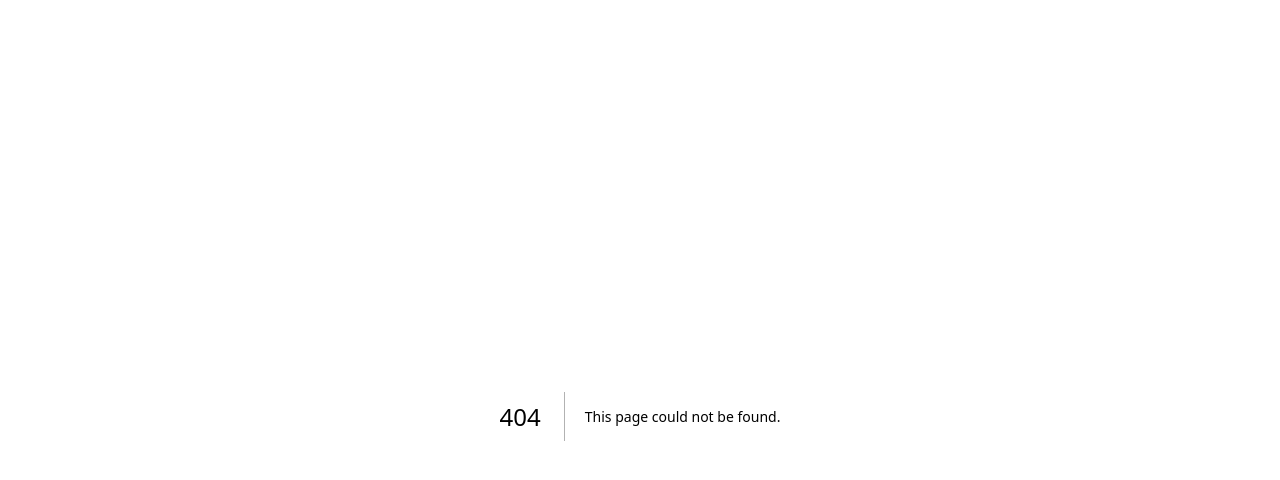
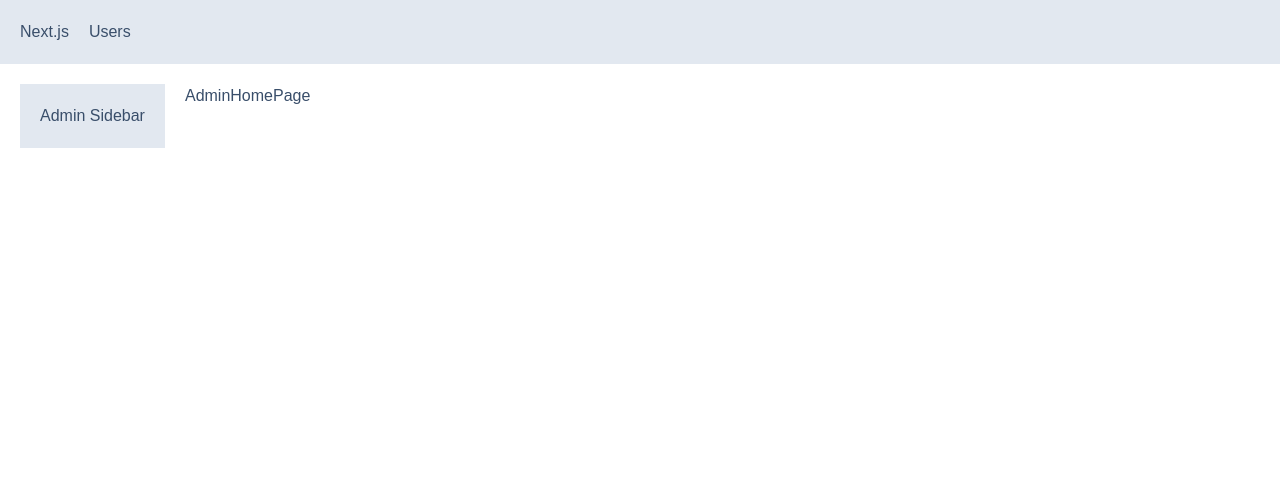
Before and after one commit to ManNjoro/next-app, a Next.js app: page /admin in a window 1280 px wide. Before the commit this address had no page. Shown: the top 480 px of the page. Built offline with nearby package versions, Linux system fonts and the light colour scheme.

Commit message:
Added NavBar component and main element to layout, removed padding from globals.css

```diff
--- /dev/null
+++ b/app/NavBar.tsx
@@ -0,0 +1,13 @@
+import Link from 'next/link'
+import React from 'react'
+
+const NavBar = () => {
+  return (
+    <div className='flex bg-slate-200 p-5'>
+        <Link href='/' className='mr-5'>Next.js</Link>
+        <Link href='/users'>Users</Link>
+    </div>
+  )
+}
+
+export default NavBar
--- /dev/null
+++ b/app/admin/layout.tsx
@@ -0,0 +1,16 @@
+import React, { ReactNode } from 'react'
+
+interface Props {
+    children: ReactNode;
+}
+
+const AdminLayout = ({ children }: Props) => {
+  return (
+    <div className='flex'>
+        <aside className='bg-slate-200 p-5 mr-5'>Admin Sidebar</aside>
+        <div>{children}</div>
+    </div>
+  )
+}
+
+export default AdminLayout
--- /dev/null
+++ b/app/admin/page.tsx
@@ -0,0 +1,9 @@
+import React from 'react'
+
+const AdminHomePage = () => {
+  return (
+    <div>AdminHomePage</div>
+  )
+}
+
+export default AdminHomePage
--- a/app/globals.css
+++ b/app/globals.css
@@ -26,5 +26,4 @@
   background: var(--background);
   /* color: var(--foreground); */
   font-family: Arial, Helvetica, sans-serif;
-  padding: 1rem;
 }
--- a/app/layout.tsx
+++ b/app/layout.tsx
@@ -1,6 +1,7 @@
 import type { Metadata } from "next";
 import { Geist, Geist_Mono } from "next/font/google";
 import "./globals.css";
+import NavBar from "./NavBar";
 
 const geistSans = Geist({
   variable: "--font-geist-sans",
@@ -27,7 +28,8 @@
       <body
         className={`${geistSans.variable} ${geistMono.variable} antialiased`}
       >
-        {children}
+        <NavBar />
+        <main className="p-5">{children}</main>
       </body>
     </html>
   );
```
